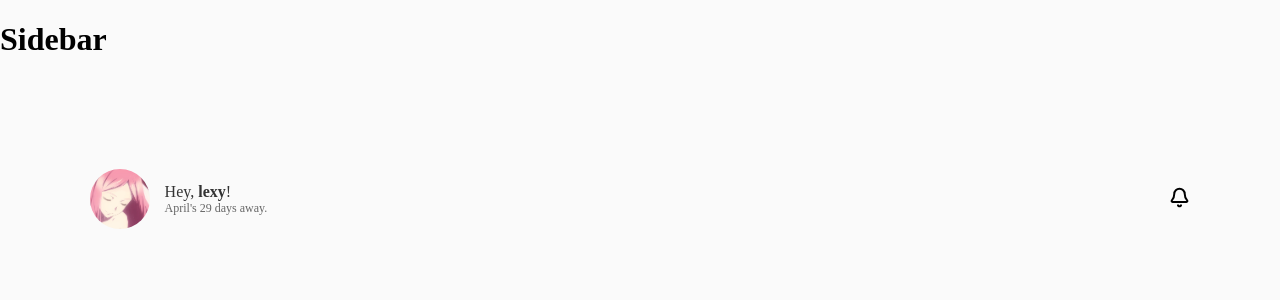
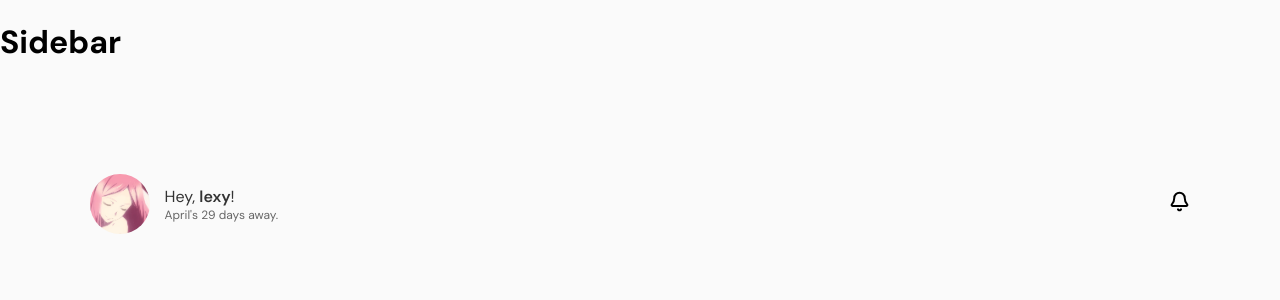
Before and after one commit to mirelalexy/blossom, a React (Vite) app in the folder frontend/: page / in a window 1280 px wide. Shown: the top 300 px of the page. Built offline with nearby package versions, Linux system fonts and the light colour scheme.

Commit message:
style(typography): add primary Google font

```diff
--- a/frontend/index.html
+++ b/frontend/index.html
@@ -4,6 +4,9 @@
     <meta charset="UTF-8" />
     <meta name="viewport" content="width=device-width, initial-scale=1.0" />
     <title>Blossom</title>
+    <link rel="preconnect" href="https://fonts.googleapis.com">
+    <link rel="preconnect" href="https://fonts.gstatic.com" crossorigin>
+    <link href="https://fonts.googleapis.com/css2?family=DM+Sans:ital,opsz,wght@0,9..40,100..1000;1,9..40,100..1000&display=swap" rel="stylesheet">
   </head>
   <body>
     <div id="root"></div>
--- a/frontend/src/styles/global.css
+++ b/frontend/src/styles/global.css
@@ -3,4 +3,5 @@
 body {
     background: var(--bg-primary);
     margin: 0;
+    font-family: var(--font-primary);
 }
--- a/frontend/src/styles/variables.css
+++ b/frontend/src/styles/variables.css
@@ -11,6 +11,8 @@
     --border: #f8c8d8;
     --card: #faedf1;
     --input: #e2e1e0;
+
+    --font-primary: "DM Sans", serif;
 }
 
 .theme-forest {
```
